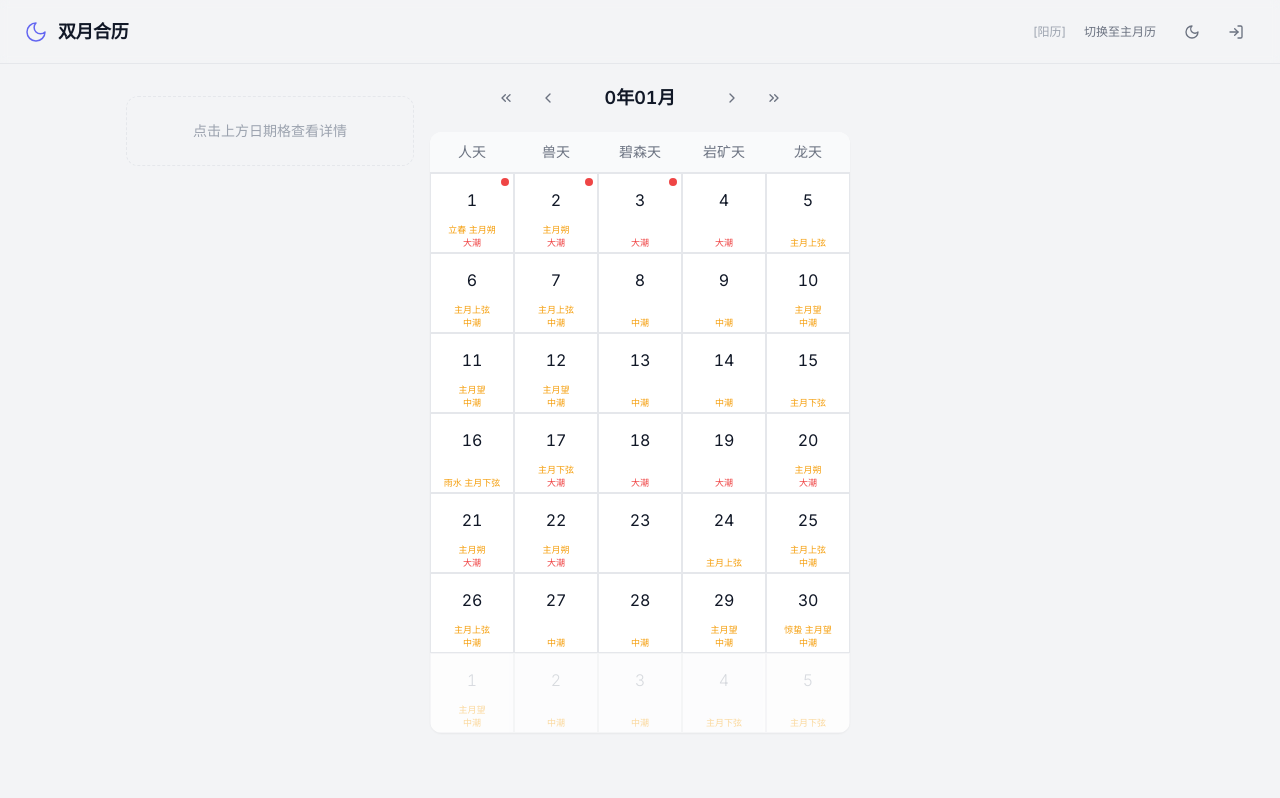
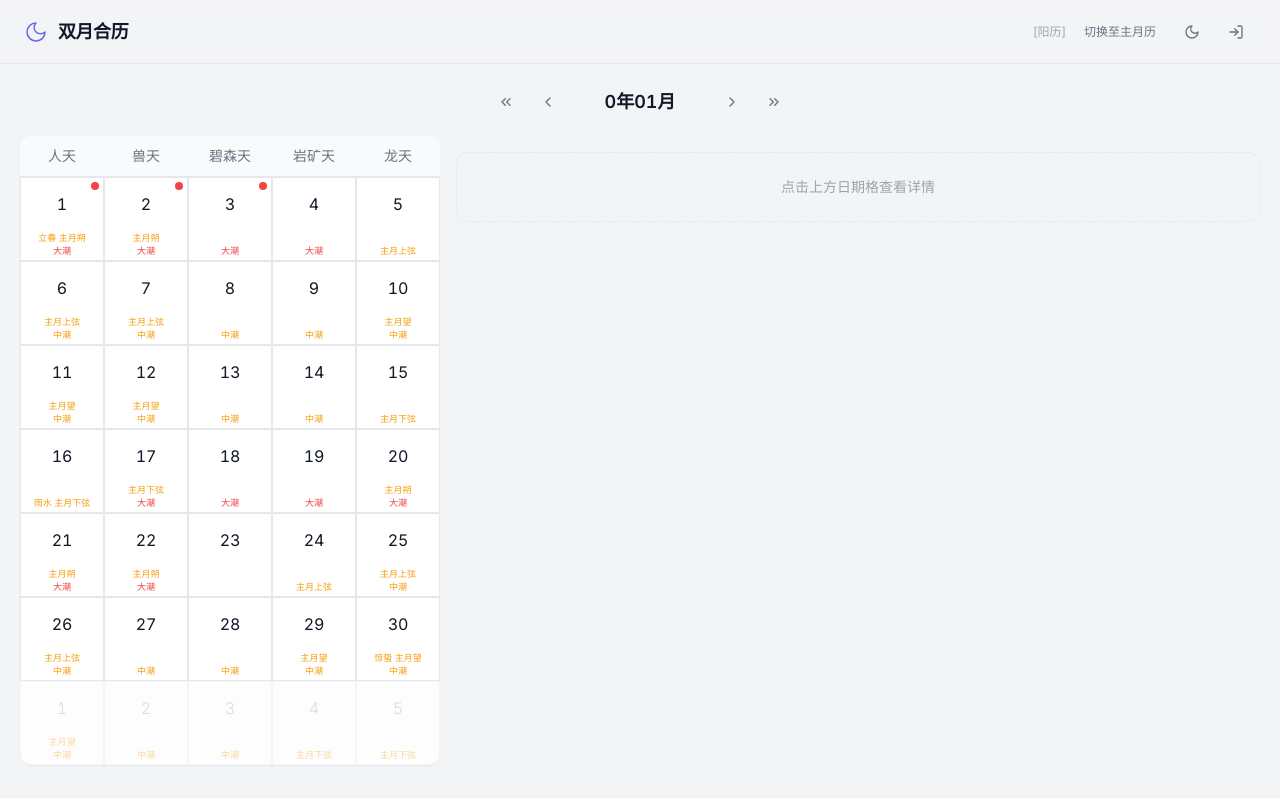
Before and after one commit to ZoeyVirgin/dual-moon-calendar, a React (Vite) app: page / in a window 1280 px wide. Built offline with nearby package versions, Linux system fonts and the light colour scheme.

Commit message:
fix(layout): Navigation回到全宽顶栏+导出下拉不再裁剪+GridCell加大+面板对齐nowrap

```diff
--- a/src/App.tsx
+++ b/src/App.tsx
@@ -36,17 +36,13 @@ export default function App() {
     <ErrorBoundary>
       <LoadingScreen>
         <MainLayout headerActions={<HeaderActions />}>
-          <div className="flex-1 flex flex-col p-3 sm:p-4 max-w-7xl mx-auto w-full">
-            <div className="flex flex-col lg:flex-row gap-4 justify-center">
-              {/* 左侧：详情 + 节日 */}
-              <div className="lg:w-72 shrink-0 order-2 lg:order-1">
-                <DetailPanel />
-                <HolidayPanel />
-              </div>
+          <div className="flex-1 flex flex-col p-3 sm:p-5 max-w-7xl mx-auto w-full">
+            {/* 顶栏 */}
+            <Navigation className="mb-4" />
 
-              {/* 中间：导航 + 日历 + 时间线 */}
-              <div className="lg:w-[420px] shrink-0 order-1 lg:order-2">
-                <Navigation className="mb-4" />
+            <div className="flex flex-col lg:flex-row gap-4">
+              {/* 左：日历 + 时间线 */}
+              <div className="lg:w-[420px] shrink-0">
                 <div key={`${currentYear}-${currentMonth}-${viewMode}`}
                      className="animate-fade-in shadow-sm rounded-[var(--radius-lg)] overflow-hidden bg-[var(--bg-primary)]">
                   <CalendarGrid />
@@ -54,8 +50,11 @@ export default function App() {
                 <Timeline />
               </div>
 
-              {/* 右侧视觉留白 */}
-              <div className="hidden lg:block lg:w-72 shrink-0 order-3" />
+              {/* 右：详情 + 节日管理 */}
+              <div className="flex-1 min-w-0">
+                <DetailPanel />
+                <HolidayPanel />
+              </div>
             </div>
           </div>
         </MainLayout>
--- a/src/components/calendar/DetailPanel.tsx
+++ b/src/components/calendar/DetailPanel.tsx
@@ -77,9 +77,11 @@ export function DetailPanel({ className }: DetailPanelProps) {
   return (
     <div
       className={cn(
-        'mt-4 overflow-hidden transition-all duration-[var(--duration-slow)]',
+        'mt-0 transition-all duration-[var(--duration-slow)]',
         'border border-[var(--border-light)] rounded-[var(--radius-lg)] bg-[var(--bg-primary)] shadow-sm',
-        isOpen ? 'max-h-[600px] opacity-100' : 'max-h-0 opacity-0 border-transparent',
+        isOpen
+          ? 'max-h-[800px] opacity-100'
+          : 'max-h-0 opacity-0 border-transparent overflow-hidden',
         className,
       )}
       style={{ transitionTimingFunction: 'var(--ease-out-expo)' }}
@@ -90,18 +92,18 @@ export function DetailPanel({ className }: DetailPanelProps) {
       <div className="p-3 sm:p-4 space-y-3 sm:space-y-4">
         {/* A区：日期摘要 */}
         <section aria-label="日期摘要">
-          <div className="flex flex-wrap items-baseline gap-x-4 gap-y-1 text-sm">
-            <span className="font-semibold text-[var(--text-primary)] tabular-nums">
+          <div className="flex flex-wrap items-baseline gap-x-2 gap-y-1 text-sm">
+            <span className="font-semibold text-[var(--text-primary)] tabular-nums whitespace-nowrap">
               {solar.year}年{solar.month}月{solar.day}日
               {solar.isLeapYear && (
                 <span className="ml-1 text-xs font-normal text-[var(--accent-500)]">闰</span>
               )}
             </span>
-            <span className="text-[var(--text-secondary)]">
+            <span className="text-[var(--text-secondary)] whitespace-nowrap">
               主月历：{lunarPrimary.monthName}第{lunarPrimary.day}天
               <span className="ml-1 text-xs text-[var(--accent-500)]">（{phaseLabel}）</span>
             </span>
-            <span className="text-[var(--text-secondary)]">
+            <span className="text-[var(--text-secondary)] whitespace-nowrap">
               星期：{week.dayName}
             </span>
           </div>
--- a/src/components/calendar/GridCell.tsx
+++ b/src/components/calendar/GridCell.tsx
@@ -112,7 +112,7 @@ export function GridCell({
       onMouseLeave={handleMouseLeave}
       onKeyDown={handleKeyDown}
       className={cn(
-        'relative flex flex-col items-center min-h-[60px] sm:min-h-[80px] p-1 sm:p-1.5',
+        'relative flex flex-col items-center min-h-[64px] sm:min-h-[84px] p-1 sm:p-1.5',
         'border border-[var(--border-light)]',
         'transition-all duration-[var(--duration-fast)] ease-out',
         'focus-visible:outline-none focus-visible:ring-2 focus-visible:ring-[var(--accent-500)] focus-visible:ring-offset-1 focus-visible:z-10',
```
Also changed, not shown: 1 other file (tests, documents, lock files or other folders).
